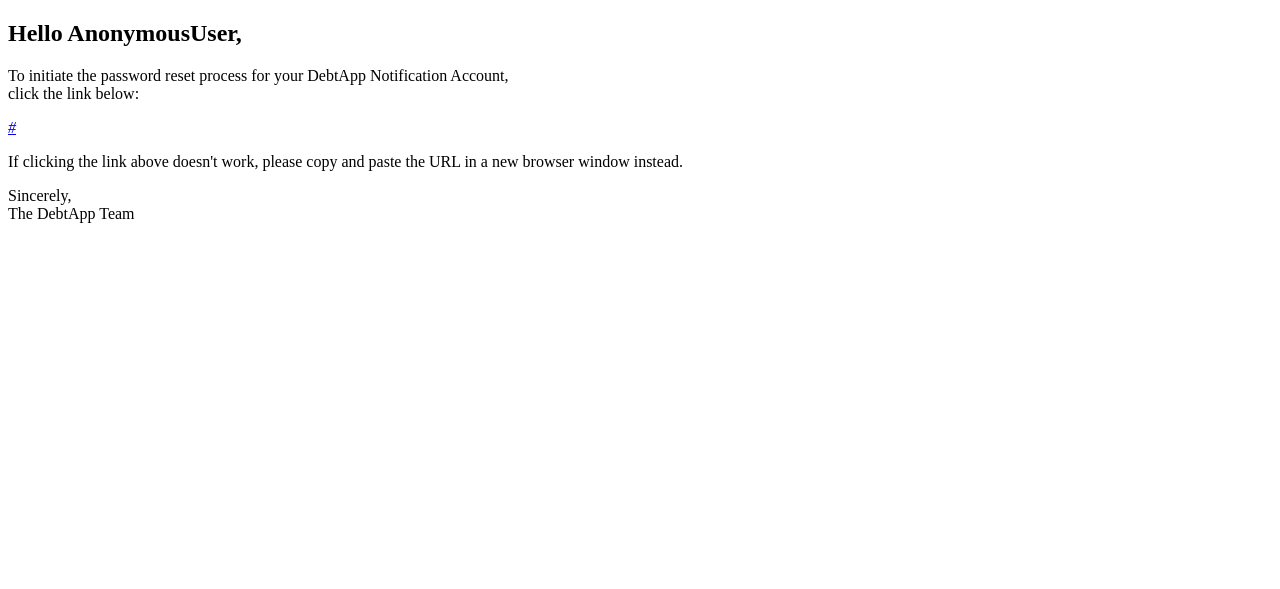
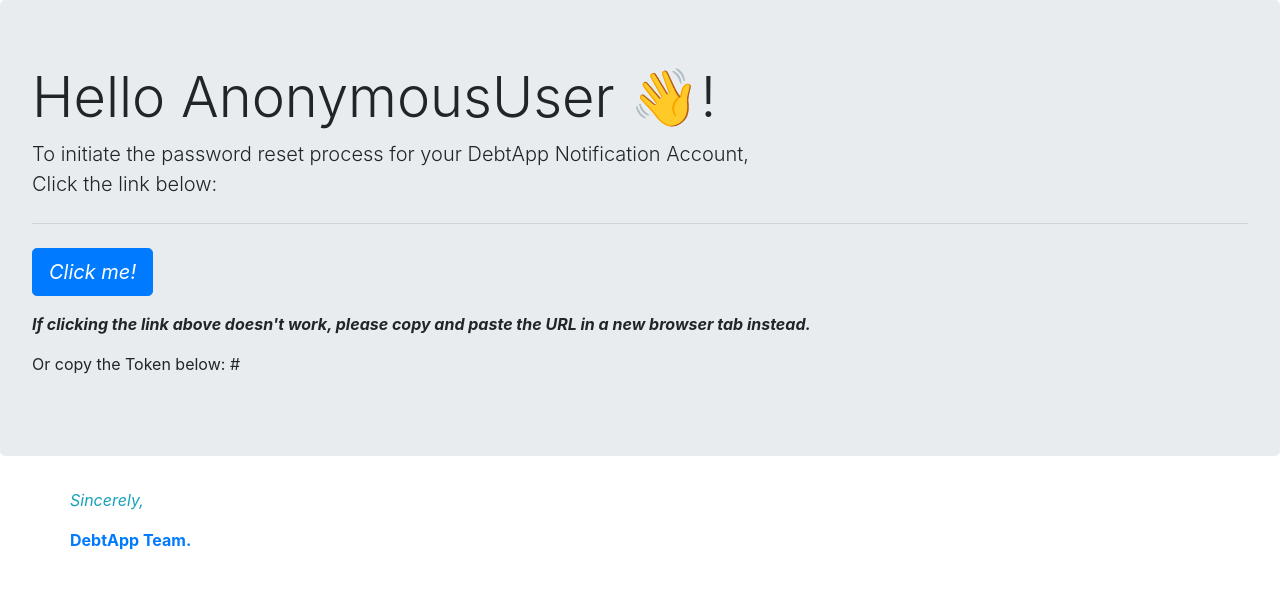
Before and after one commit to WuraLab/DNA_backend, a Django app: template templates/password_reset_email.html in a window 1280 px wide. Shown: the top 589 px of the page. Run offline with Django 3.2, Linux system fonts and the light colour scheme; the template is opened without the code that fills it: most values are stand-ins (such as "Sample title", 1, 10 or a date in 2020); parts of the project's set-up code (start-up, migrations or seed data) failed here and were passed over; some libraries are stand-ins or nearby versions.

Commit message:
edited the reset pass email template

```diff
--- a/templates/password_reset_email.html
+++ b/templates/password_reset_email.html
@@ -4,29 +4,41 @@
     <meta charset="UTF-8">
     <meta name="viewport" content="width=device-width, initial-scale=1.0">
     <title>Document</title>
+    <!-- CSS only -->
+<link rel="stylesheet" href="https://stackpath.bootstrapcdn.com/bootstrap/4.5.2/css/bootstrap.min.css" integrity="sha384-JcKb8q3iqJ61gNV9KGb8thSsNjpSL0n8PARn9HuZOnIxN0hoP+VmmDGMN5t9UJ0Z" crossorigin="anonymous">
 </head>
 <body>
     <div style="font-size: medium;">
-        <h2>Hello {{ user }}, </h2>
-        <div>
+        <div class="jumbotron">
+            <h5 class="display-4">Hello {{ user }} 👋!</h5>
+            <p class="lead"> To initiate the password reset process for your DebtApp Notification Account, <br>
+                Click the link below:</p>
+            <hr class="my-4">
             <p>
-                To initiate the password reset process for your DebtApp Notification Account, <br>
-                click the link below:
+             <i>
+                <a class="btn btn-primary btn-lg" href="href='{{reset_link}}'>{{reset_link}}" role="button">Click me!</a>
+             </i>
             </p>
+            <p class="font-italic font-weight-bold">
+                If clicking the link above doesn't work, please copy and paste the URL in a new browser
+                tab instead.
+            </p>
+
+            <p> Or copy the Token below: {{reset_link}} </p>
         </div>
-        <div>
-            <i>
-                <a href='{{reset_link}}'>{{reset_link}}</a>
-            </i>
+
+
+
+        <div class="container">
+            <div class="row">
+               <div> <p class="font-italic text-info"> Sincerely,</p> <div>
+                <div><p class="font-weight-bolder text-primary"> DebtApp Team. </p><div>
+            </div>
         </div>
-        <div>
-            <p>
-                If clicking the link above doesn't work, please copy and paste the URL in a new browser
-                window instead.
-            </p>
-        </div>
-        <div>Sincerely,</div>
-        <div>The DebtApp Team</div>
     </div>
+    <!-- JS, Popper.js, and jQuery -->
+<script src="https://code.jquery.com/jquery-3.5.1.slim.min.js" integrity="sha384-DfXdz2htPH0lsSSs5nCTpuj/zy4C+OGpamoFVy38MVBnE+IbbVYUew+OrCXaRkfj" crossorigin="anonymous"></script>
+<script src="https://cdn.jsdelivr.net/npm/popper.js@1.16.1/dist/umd/popper.min.js" integrity="sha384-9/reFTGAW83EW2RDu2S0VKaIzap3H66lZH81PoYlFhbGU+6BZp6G7niu735Sk7lN" crossorigin="anonymous"></script>
+<script src="https://stackpath.bootstrapcdn.com/bootstrap/4.5.2/js/bootstrap.min.js" integrity="sha384-B4gt1jrGC7Jh4AgTPSdUtOBvfO8shuf57BaghqFfPlYxofvL8/KUEfYiJOMMV+rV" crossorigin="anonymous"></script>
 </body>
 </html>
```
